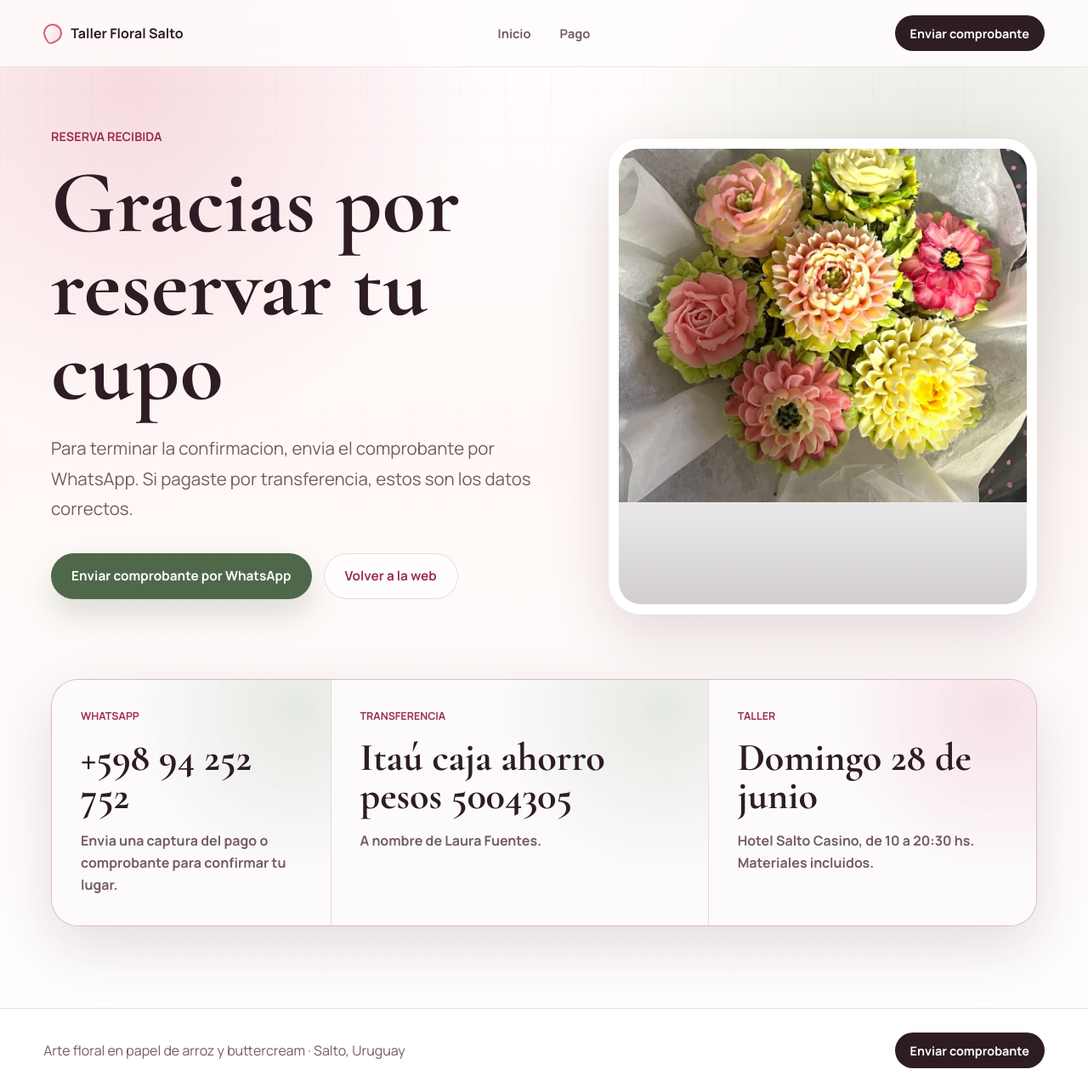
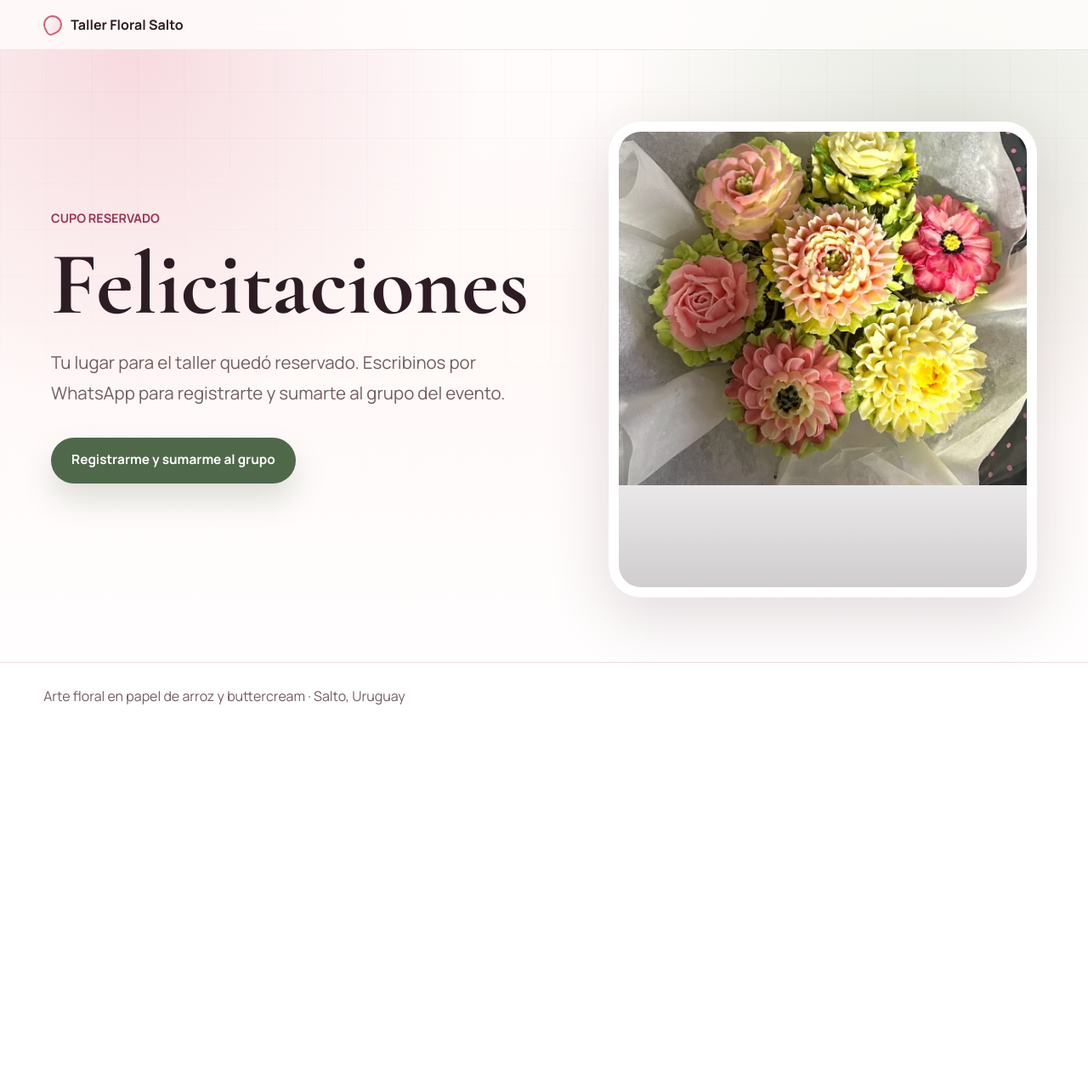
Before and after one commit to ramarketinguy/taller-salto-flores-decorativas, a website: page gracias.html in a window 1280 px wide. Shown: the whole page at 85% size. After the commit the page ends 858 px from the top, so only its background shows below. Drawn offline with nearby package versions, Linux system fonts and the light colour scheme; no server answers.

Commit message:
Simplify thank you page registration CTA

```diff
--- a/gracias.html
+++ b/gracias.html
@@ -3,15 +3,15 @@
   <head>
     <meta charset="utf-8">
     <meta name="viewport" content="width=device-width, initial-scale=1">
-    <title>Gracias por reservar tu cupo | Taller floral en Salto</title>
+    <title>Felicitaciones por reservar tu cupo | Taller floral en Salto</title>
     <meta
       name="description"
-      content="Confirmacion de reserva para el taller floral en papel de arroz y buttercream. Envia tu comprobante por WhatsApp."
+      content="Felicitaciones por reservar tu cupo para el taller floral en Salto. Escribinos por WhatsApp para registrarte y sumarte al grupo del evento."
     >
-    <meta property="og:title" content="Gracias por reservar tu cupo">
+    <meta property="og:title" content="Felicitaciones por reservar tu cupo">
     <meta
       property="og:description"
-      content="Envia el comprobante por WhatsApp para confirmar tu lugar en el taller floral en Salto."
+      content="Escribinos por WhatsApp para registrarte y sumarte al grupo del evento."
     >
     <meta property="og:image" content="assets/buttercream-bouquet-wide.webp">
     <meta property="og:type" content="website">
@@ -46,39 +46,31 @@
     </noscript>
   </head>
   <body class="thanks-page">
-    <header class="site-header" aria-label="Encabezado">
+    <header class="site-header thanks-header" aria-label="Encabezado">
       <a class="brand" href="/" aria-label="Volver al inicio">
         <span class="brand-mark" aria-hidden="true"></span>
         Taller Floral Salto
-      </a>
-      <nav class="nav" aria-label="Secciones">
-        <a href="/">Inicio</a>
-        <a href="/#checkout">Pago</a>
-      </nav>
-      <a class="header-cta thanks-header-cta" href="https://wa.me/59894252752?text=Hola%2C%20ya%20realic%C3%A9%20el%20pago%20del%20taller%20Arte%20floral%20en%20papel%20de%20arroz%20y%20buttercream.%20Te%20env%C3%ADo%20mi%20comprobante." target="_blank" rel="noopener">
-        Enviar comprobante
       </a>
     </header>
 
     <main>
       <section class="thanks-hero section-shell">
         <div class="thanks-copy reveal">
-          <p class="date-line">Reserva recibida</p>
-          <h1>Gracias por reservar tu cupo</h1>
+          <p class="date-line">Cupo reservado</p>
+          <h1>Felicitaciones</h1>
           <p class="hero-lead">
-            Para terminar la confirmacion, envia el comprobante por WhatsApp. Si pagaste por
-            transferencia, estos son los datos correctos.
+            Tu lugar para el taller quedó reservado. Escribinos por WhatsApp para registrarte y
+            sumarte al grupo del evento.
           </p>
           <div class="hero-actions">
             <a
               class="whatsapp-button"
-              href="https://wa.me/59894252752?text=Hola%2C%20ya%20realic%C3%A9%20el%20pago%20del%20taller%20Arte%20floral%20en%20papel%20de%20arroz%20y%20buttercream.%20Te%20env%C3%ADo%20mi%20comprobante."
+              href="https://wa.me/59894252752?text=Hola%2C%20ya%20reserv%C3%A9%20mi%20cupo%20para%20el%20taller%20Arte%20floral%20en%20papel%20de%20arroz%20y%20buttercream.%20Quiero%20registrarme%20y%20que%20me%20agreguen%20al%20grupo%20del%20evento."
               target="_blank"
               rel="noopener"
             >
-              Enviar comprobante por WhatsApp
+              Registrarme y sumarme al grupo
             </a>
-            <a class="secondary-button" href="/">Volver a la web</a>
           </div>
         </div>
 
@@ -86,33 +78,10 @@
           <img src="assets/buttercream-bouquet-focus.webp" alt="Bouquet de flores en buttercream">
         </figure>
       </section>
-
-      <section class="thanks-details section-shell reveal" aria-label="Datos para enviar comprobante">
-        <article class="thanks-card">
-          <span>WhatsApp</span>
-          <h2>+598 94 252 752</h2>
-          <p>Envia una captura del pago o comprobante para confirmar tu lugar.</p>
-        </article>
-
-        <article class="thanks-card">
-          <span>Transferencia</span>
-          <h2>Itaú caja ahorro pesos 5004305</h2>
-          <p>A nombre de Laura Fuentes.</p>
-        </article>
-
-        <article class="thanks-card thanks-summary">
-          <span>Taller</span>
-          <h2>Domingo 28 de junio</h2>
-          <p>Hotel Salto Casino, de 10 a 20:30 hs. Materiales incluidos.</p>
-        </article>
-      </section>
     </main>
 
-    <footer class="site-footer">
+    <footer class="site-footer thanks-footer">
       <p>Arte floral en papel de arroz y buttercream · Salto, Uruguay</p>
-      <a class="footer-cta thanks-footer-cta" href="https://wa.me/59894252752?text=Hola%2C%20ya%20realic%C3%A9%20el%20pago%20del%20taller%20Arte%20floral%20en%20papel%20de%20arroz%20y%20buttercream.%20Te%20env%C3%ADo%20mi%20comprobante." target="_blank" rel="noopener">
-        Enviar comprobante
-      </a>
     </footer>
 
     <script src="gracias.js"></script>
--- a/styles.css
+++ b/styles.css
@@ -816,6 +816,15 @@ h3 {
   background: var(--ink);
 }
 
+.thanks-header {
+  grid-template-columns: 1fr;
+}
+
+.thanks-footer {
+  justify-content: center;
+  text-align: center;
+}
+
 .thanks-hero {
   display: grid;
   grid-template-columns: minmax(0, 0.92fr) minmax(340px, 0.8fr);
```
Also changed, not shown: README.md.
